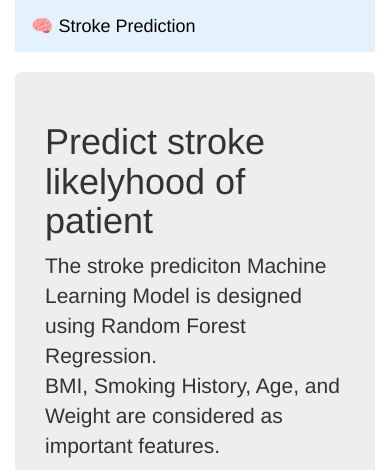
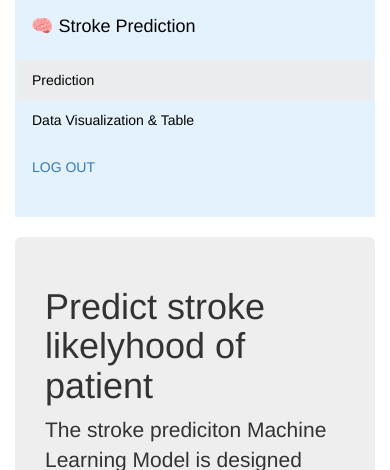
Before and after one commit to mvivirito/stroke_prediction, a Flask app: page /main in a window 390 px wide. Shown: the top 470 px of the page. Run offline with Flask 2, Linux system fonts and the light colour scheme; some libraries are stand-ins or nearby versions.

Commit message:
fixed navbar on mobile

```diff
--- a/app/templates/main.html
+++ b/app/templates/main.html
@@ -34,7 +34,7 @@
 <navbar class="navbar navbar-expand-lg navbar-light bg-light navbar-center" style="background-color: #e3f2fd; display: block;" >
     <div class="container-fluid">
         <div class="navbar-header">
-            <button type="button" class="navbar-toggle collapsed" data-toggle="collapse" data-target="#navbar"
+            <button type="button" class="navbar-toggle"  data-target="#navbar"
                     aria-expanded="false" aria-controls="navbar">
                 <span class="sr-only">Toggle navigation</span>
                 <span class="icon-bar"></span>
@@ -43,7 +43,7 @@
             </button>
             <a class="navbar-brand" href="#" style="color:#000000">&#x1F9E0; Stroke Prediction</a>
         </div>
-        <div id="navbar" class="navbar-collapse collapse">
+        <div id="navbar" class="navbar">
             <ul class="nav navbar-nav">
                 <li class="active" style="background-color:#ebeced"><a href="#" style="color:#000000">Prediction</a></li>
                 <li><a href="visual" style="color:#000000">Data Visualization & Table</a></li>
--- a/app/templates/visual.html
+++ b/app/templates/visual.html
@@ -34,7 +34,7 @@
 <navbar class="navbar navbar-expand-lg navbar-light bg-light navbar-center" style="background-color: #e3f2fd; display: block;" >
     <div class="container-fluid">
         <div class="navbar-header">
-            <button type="button" class="navbar-toggle collapsed" data-toggle="collapse" data-target="#navbar"
+            <button type="button" class="navbar-toggle" data-target="#navbar"
                     aria-expanded="false" aria-controls="navbar">
                 <span class="sr-only">Toggle navigation</span>
                 <span class="icon-bar"></span>
@@ -43,7 +43,7 @@
             </button>
             <a class="navbar-brand" href="main" style="color:#000000">&#x1F9E0; Stroke Prediction</a>
         </div>
-        <div id="navbar" class="navbar-collapse collapse">
+        <div id="navbar" class="navbar">
             <ul class="nav navbar-nav">
                 <li class="active" style="background-color:#ebeced"><a href="main" style="color:#000000">Prediction</a></li>
                 <li><a href="visual" style="color:#000000">Data Visualization & Table</a></li>
```
